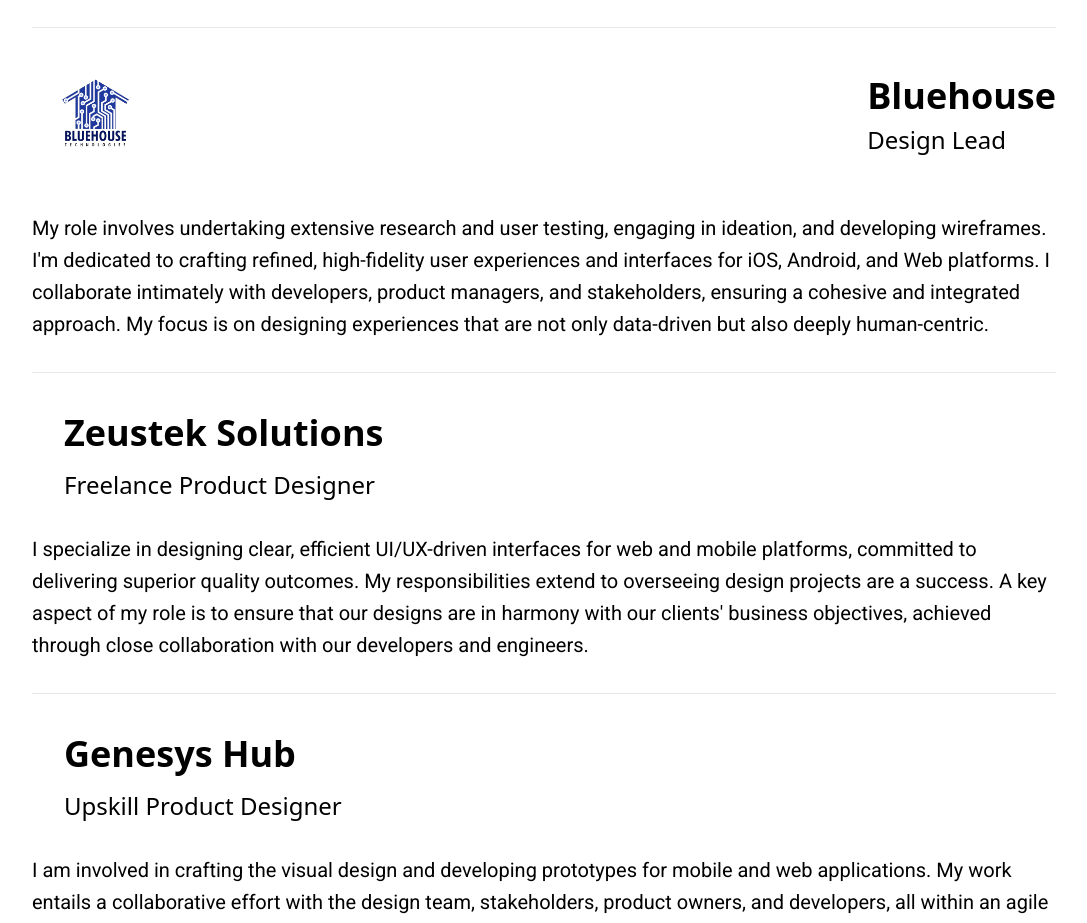
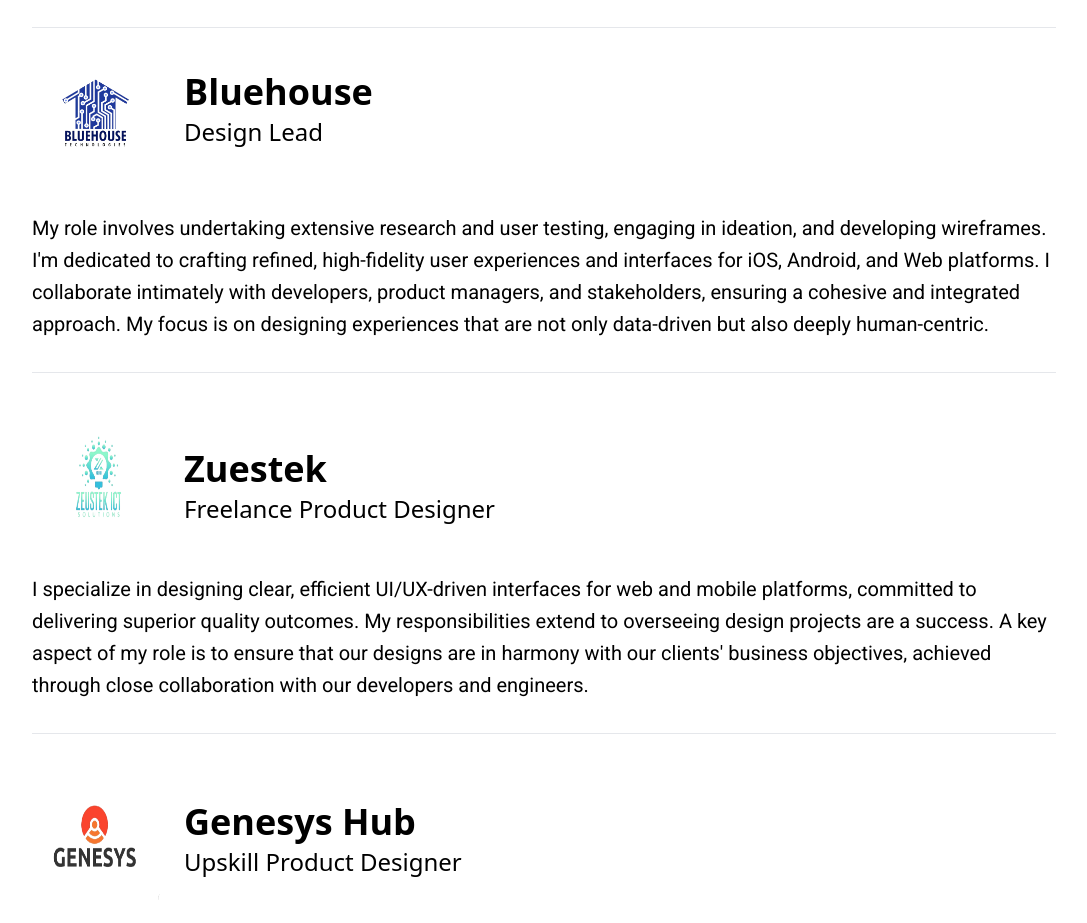
Before and after one commit to KeswetRinret/Festus_Andrew_Portfolio, a React (Vite) app: page /moreAbout in a window 1280 px wide. Shown: the part 850-1773 px from the top of the page, without its empty margins (96-1183 px from the left). Built offline with nearby package versions, Linux system fonts and the light colour scheme.

Commit message:
added zuestek and genesys logo

```diff
--- a/src/components/otherPages/MoreAbout.jsx
+++ b/src/components/otherPages/MoreAbout.jsx
@@ -1,6 +1,8 @@
 import React from "react";
 import { NavLink, Link } from "react-router-dom";
 import bluehouselogo from "../../assets/images/bluehouselogo.png";
+import zuesteklogo from "../../assets/images/zuesteklogo.png"
+import genesyslogologo from "../../assets/images/genesyslogo.png"
 
 
 const About = () => {
@@ -102,15 +104,15 @@ const About = () => {
         </div>
         <hr className="md:mt-8 mt-4" />
 
-        <div className="flex justify-between md:mt-6 mt-2">
+        <div className="flex md:mt-6 mt-2">
           <div className="">
             <img src={bluehouselogo} alt="" className="w-32 h-32" />
           </div>
 
-          <div className="md:mt-6 mt-5">
+          <div className="md:mt-5 mt-7 ml-4 md:ml-6">
             <p className="md:text-4xl text-2xl font-semibold">Bluehouse</p>
 
-            <p className="md:text-2xl text-xl md:mt-2 mt-1">Design Lead</p>
+            <p className="md:text-2xl text-lg mt-1">Design Lead</p>
           </div>
         </div>
         <div className="md:mt-8 mt-0">
@@ -127,17 +129,16 @@ const About = () => {
         <hr className="md:mt-8 mt-6" />
 
         <div className="md:mt-10 mt-6">
+          <div className="flex
+          ">
         <div className="">
-            {/* <img src={} alt="" className="w-32 h-32" /> */}
+            <img src={zuesteklogo} alt="" className="w-32 h-32" />
           </div>
-          <div className="md:ml-8 ml-2">
-            <p className="md:text-4xl text-2xl font-semibold">
-              Zeustek Solutions
-            </p>
-            <p className="md:text-2xl text-xl md:mt-4 mt-2">
-              {" "}
-              Freelance Product Designer
-            </p>
+          <div className="md:mt- mt-9 ml-1 md:ml-6">
+            <p className="md:text-4xl text-2xl font-semibold">Zuestek</p>
+
+            <p className="md:text-2xl text-lg md:mt-1 mt-1"> Freelance Product Designer</p>
+          </div>
           </div>
           <div>
             <p className="md:text-xl text-lg font-secondaryFont md:mt-8 mt-4 md:leading-8 leading-7">
@@ -153,15 +154,17 @@ const About = () => {
         </div>
         <hr className="md:mt-8 mt-6" />
 
-        <div className="md:mt-10 mt-6">
+        <div className=" md:mt-10 mt-6">
+          <div className="flex">
         <div className="">
-            {/* <img src={} alt="" className="w-32 h-32" /> */}
+            <img src={genesyslogologo} alt="" className="w-32 h-32" />
           </div>
-          <div className="md:ml-8 ml-2">
-            <p className="md:text-4xl text-2xl font-semibold">Genesys Hub</p>
-            <p className="md:text-2xl text-xl md:mt-4 mt-2">
-              Upskill Product Designer
-            </p>
+          <div className="md:mt- mt-7 ml-4 md:ml-6">
+            <p className="md:text-4xl text-2xl font-semibold">
+            Genesys Hub</p>
+
+            <p className="md:text-2xl text-lg md:mt-1 mt-1"> Upskill Product Designer</p>
+          </div>
           </div>
           <div>
             <p className="md:text-xl text-lg font-secondaryFont md:mt-8 mt-4 md:leading-8 leading-7">
```
Also changed, not shown: src/assets/images/genesyslogo.png (renamed from src/assets/images/GENESYS.png), src/assets/images/zuesteklogo.png (renamed from src/assets/images/ZEUSTEK.png).
